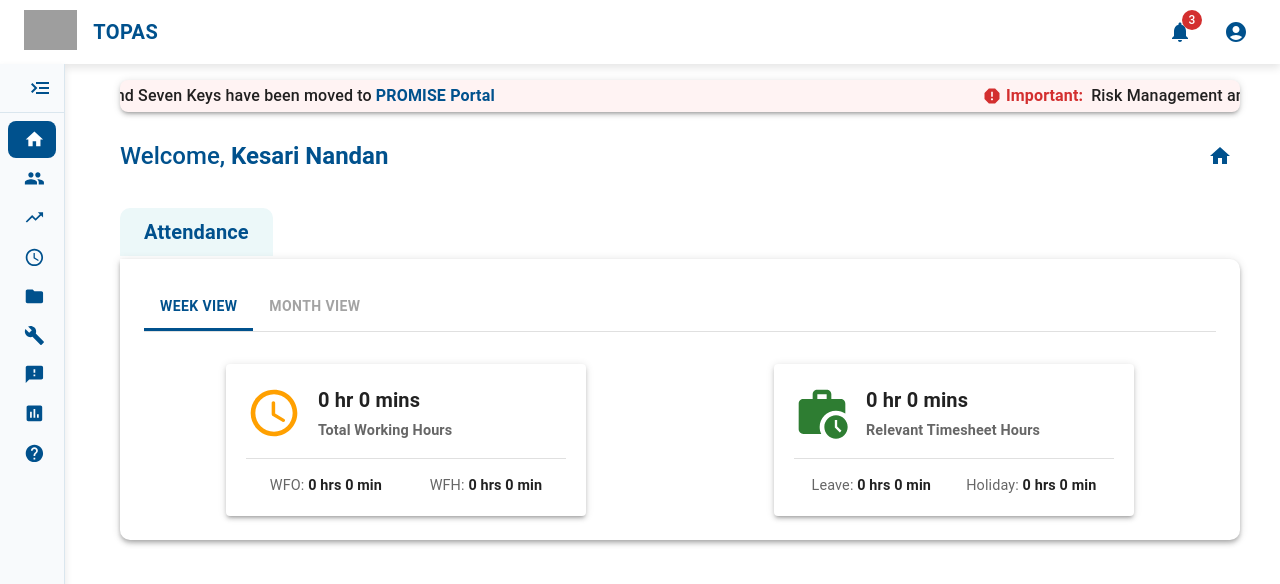
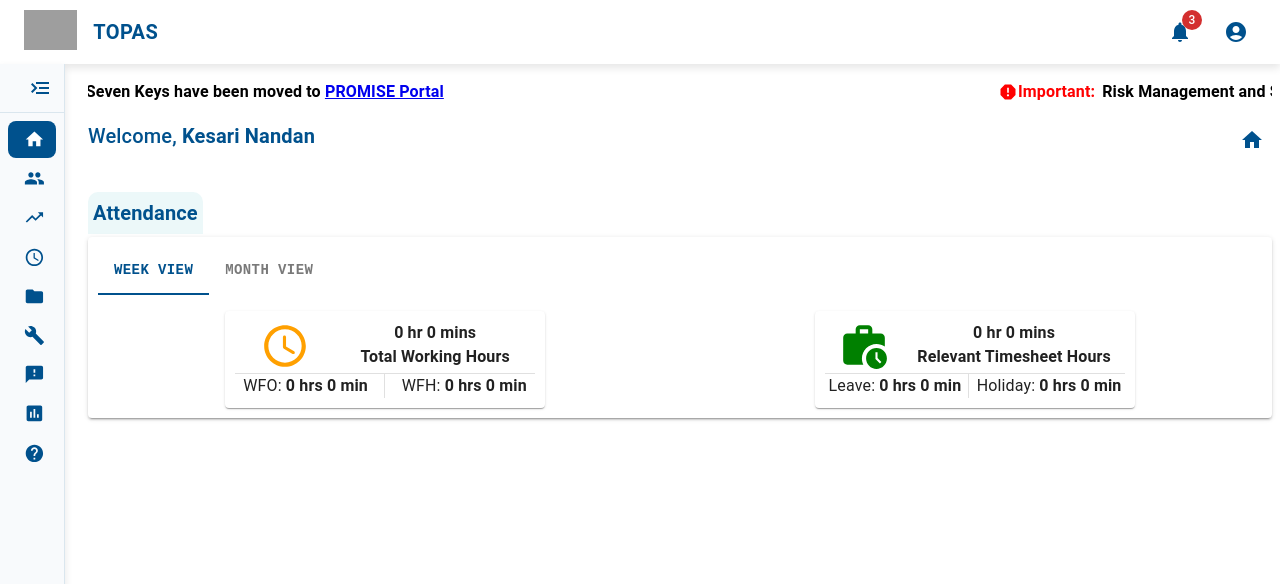
Before and after one commit to KesariIncture/topas-demo, a React (Vite) app: page /topas-demo/dashboard in a window 1280 px wide. Shown: the top 584 px of the page. Built offline with nearby package versions, Linux system fonts and the light colour scheme; grey boxes are pictures that could not be loaded.

Commit message:
Refactor Dashboard layout for improved user experience and visual clarity

```diff
--- a/src/pages/Dashboard.jsx
+++ b/src/pages/Dashboard.jsx
@@ -7,23 +7,16 @@ import {
   Tab,
   Card,
   Divider,
-  Container,
-  Fade,
-  Grow,
 } from "@mui/material";
 import Header from "../components/Header";
 import Sidebar from "../components/Sidebar";
-import {
-  Home,
-  Report,
-  ScheduleRounded,
-  WorkHistoryRounded
-} from "@mui/icons-material";
+import { Home, Report, ScheduleRounded, WorkHistoryRounded } from "@mui/icons-material";
 import Marquee from "react-fast-marquee";
 import { useState } from "react";
 
 function Dashboard() {
   const c1 = "#00518D";
+
   const [tabValue, setTabValue] = useState(0);
 
   const handleChange = (event, newValue) => {
@@ -35,255 +28,182 @@ function Dashboard() {
       <Header />
       <Sidebar />
 
-      <Container
-        sx={{
-          marginLeft: "5rem",
-          marginTop: "5rem",
-          maxWidth: "calc(100% - 5rem) !important",
-          px: { xs: 2, sm: 3, md: 4 }
-        }}
-      >
-        <Fade in timeout={800}>
-          <Box>
-            <Paper
-              elevation={3}
-              sx={{
-                backgroundColor: "#fff3f3",
-                py: 0.5,
-                mb: 3,
-                borderRadius: 2,
-              }}
-            >
-              <Marquee gradientWidth={50}>
-                <Box sx={{ display: "flex", gap: 1, alignItems: "center", px: 2 }}>
+      <Box sx={{ margin: "5rem 0 0 5rem" }}>
+        <Marquee>
+          <Box sx={{ display: "flex", gap: "7px" }}>
             <Typography
               sx={{
-                      color: "error.main",
-                      fontWeight: 600,
+                color: "red",
+                fontWeight: "bold",
                 display: "flex",
                 alignItems: "center",
-                      gap: 0.5,
               }}
             >
               <Report fontSize="small" />
               Important:
             </Typography>
-                  <Typography sx={{ fontWeight: 500 }}>
+            <Typography sx={{ fontWeight: "bold" }}>
               Risk Management and Seven Keys have been moved to{" "}
               <a
                 href="https://promis.cherrywork.com/"
                 target="_blank"
                 rel="noopener noreferrer"
-                      style={{
-                        color: c1,
-                        textDecoration: "none",
-                        fontWeight: 600,
-                        transition: "color 0.2s ease-in-out",
-                      }}
               >
                 PROMISE Portal
               </a>
             </Typography>
           </Box>
         </Marquee>
-            </Paper>
-
         <Box
           sx={{
             display: "flex",
             justifyContent: "space-between",
-                alignItems: "center",
-                mb: 4,
+            marginTop: "1rem",
           }}
         >
-              <Typography
-                variant="h5"
-                sx={{
-                  color: c1,
-                  fontWeight: 500,
-                }}
-              >
-                Welcome, <Box component="span" sx={{ fontWeight: 700 }}>Kesari Nandan</Box>
+          <Typography variant="h6" sx={{ color: c1 }}>
+            Welcome, <b>Kesari Nandan</b>
           </Typography>
           <IconButton
             sx={{
               color: c1,
-                  transition: "all 0.2s ease-in-out",
               "&:hover": {
                 backgroundColor: "rgba(0, 81, 141, 0.1)",
-                    transform: "scale(1.1)",
               },
             }}
           >
             <Home />
           </IconButton>
         </Box>
-
         <Box
           sx={{
             backgroundColor: "#ECF8F9",
             width: "fit-content",
-                px: 3,
-                py: 1,
+            padding: "5px",
+            marginTop: "2rem",
             borderRadius: "10px 10px 0 0",
           }}
         >
-              <Typography variant="h6" sx={{ color: c1, fontWeight: 700 }}>
+          <Typography variant="h6" sx={{ color: c1, fontWeight: "bold" }}>
             Attendance
           </Typography>
         </Box>
-
-            <Paper
-              elevation={4}
-              sx={{
-                mt: "3px",
-                p: 3,
-                borderRadius: "0 10px 10px 10px",
-              }}
-            >
+        <Paper elevation={2} sx={{ marginTop: "3px", padding: "10px" }}>
           <Tabs
             value={tabValue}
             onChange={handleChange}
-                TabIndicatorProps={{
-                  style: {
-                    backgroundColor: c1,
-                    height: 3,
-                  }
-                }}
+            TabIndicatorProps={{ style: { backgroundColor: c1 } }}
             textColor="inherit"
-                sx={{ borderBottom: 1, borderColor: 'divider' }}
           >
-                {['Week View', 'Month View'].map((label, index) => (
             <Tab
-                    key={label}
-                    label={label}
+              label="Week View"
               sx={{
-                      fontWeight: 600,
-                      color: tabValue === index ? c1 : 'text.secondary',
-                      transition: 'color 0.2s ease-in-out',
-                      '&:hover': {
-                        color: c1,
-                      },
+                fontFamily: "monospace",
+                fontWeight: "bold",
+                color: tabValue === 0 ? c1 : "inherit",
               }}
             />
-                ))}
+            <Tab
+              label="Month View"
+              sx={{
+                fontFamily: "monospace",
+                fontWeight: "bold",
+                color: tabValue === 1 ? c1 : "inherit",
+              }}
+            />
           </Tabs>
-
           <Box
             sx={{
-                  mt: 4,
+              marginTop: "1rem",
               display: "flex",
               justifyContent: {
                 xs: "center",
                 md: "space-around",
+                sm: "space-around",
               },
               flexDirection: {
                 xs: "column",
                 sm: "row",
               },
-                  gap: 3,
-                  alignItems: "center",
-                }}
-              >
-                {[
-                  {
-                    icon: <ScheduleRounded sx={{ color: "#FFA000", fontSize: 56 }} />,
-                    title: "Total Working Hours",
-                    hours: "0 hr 0 mins",
-                    details: [
-                      { label: "WFO", value: "0 hrs 0 min" },
-                      { label: "WFH", value: "0 hrs 0 min" },
-                    ],
+              gap: {
+                xs: 2,
+                sm: 2,
               },
-                  {
-                    icon: <WorkHistoryRounded sx={{ color: "success.main", fontSize: 56 }} />,
-                    title: "Relevant Timesheet Hours",
-                    hours: "0 hr 0 mins",
-                    details: [
-                      { label: "Leave", value: "0 hrs 0 min" },
-                      { label: "Holiday", value: "0 hrs 0 min" },
-                    ],
-                  },
-                ].map((item, index) => (
-                  <Grow
-                    key={item.title}
-                    in
-                    timeout={1000 + (index * 200)}
-                  >
-                    <Card
-                      elevation={3}
-                      sx={{
-                        width: {
-                          xs: "100%",
-                          sm: 320,
-                        },
-                        p: 2.5,
-                        transition: "transform 0.2s ease-in-out, box-shadow 0.2s ease-in-out",
-                        "&:hover": {
-                          transform: "translateY(-4px)",
-                          boxShadow: 8,
+              alignItems: {
+                xs: "center",
               },
             }}
           >
-                      <Box sx={{
-                        display: "flex",
-                        alignItems: "center",
-                        gap: 2,
-                        mb: 2,
-                      }}>
-                        {item.icon}
-                        <Box sx={{ textAlign: "left" }}>
-                          <Typography variant="h6" sx={{ fontWeight: 700, mb: 0.5 }}>
-                            {item.hours}
-                          </Typography>
-                          <Typography
+            <Card
               sx={{
-                              fontWeight: 600,
-                              color: "text.secondary",
-                              fontSize: "0.9rem",
+                width: {
+                  xs: "fit-content",
+                  md: 300,
+                },
+                padding: "10px",
               }}
             >
-                            {item.title}
+              <Box sx={{ display: "flex", justifyContent: "space-around" }}>
+                <ScheduleRounded style={{ color: "#FFA000", fontSize: 50 }} />{" "}
+                <Box
+                  sx={{
+                    display: "flex",
+                    flexDirection: "column",
+                    textAlign: "center",
+                  }}
+                >
+                  <Typography sx={{ fontWeight: "bold" }}>
+                    0 hr 0 mins
+                  </Typography>
+                  <Typography sx={{ fontWeight: "bold" }}>
+                    Total Working Hours
                   </Typography>
                 </Box>
               </Box>
-                      <Divider sx={{ my: 2 }} />
-                      <Box sx={{
-                        display: "flex",
-                        justifyContent: "space-around",
-                        alignItems: "center",
-                      }}>
-                        {item.details.map((detail, idx) => (
-                          <Box key={detail.label}>
-                            <Typography
+              <Divider sx = {{marginTop: "2px"}}/>
+              <Box sx = {{display: "flex", justifyContent: "space-around", gap: {xs: 2, md: 0},}}>
+                  <Typography>WFO: <b>0 hrs 0 min</b></Typography>
+                  <Divider orientation="vertical"  flexItem/>
+                  <Typography>WFH: <b>0 hrs 0 min</b></Typography>
+              </Box>
+            </Card>
+
+            <Card
               sx={{
-                                color: "text.secondary",
-                                fontSize: "0.9rem",
+                width: {
+                  xs: "fit-content",
+                  md: 300,
+                },
+                padding: "10px",
               }}
             >
-                              {detail.label}:{" "}
-                              <Box component="span" sx={{ fontWeight: 600, color: "text.primary" }}>
-                                {detail.value}
+              <Box sx={{ display: "flex", justifyContent: "space-around" }}>
+                <WorkHistoryRounded style={{ color: "green", fontSize: 50 }} />{" "}
+                <Box
+                  sx={{
+                    display: "flex",
+                    flexDirection: "column",
+                    textAlign: "center",
+                  }}
+                >
+                  <Typography sx={{ fontWeight: "bold" }}>
+                    0 hr 0 mins
+                  </Typography>
+                  <Typography sx={{ fontWeight: "bold" }}>
+                  Relevant Timesheet Hours
+                  </Typography>
                 </Box>
-                            </Typography>
-                            {idx < item.details.length - 1 && (
-                              <Divider
-                                orientation="vertical"
-                                flexItem
-                                sx={{ mx: 2 }}
-                              />
-                            )}
               </Box>
-                        ))}
+              <Divider sx = {{marginTop: "2px"}}/>
+              <Box sx = {{display: "flex", justifyContent: "space-around", gap: {xs: 2, md: 0},}}>
+                  <Typography>Leave: <b>0 hrs 0 min</b></Typography>
+                  <Divider orientation="vertical"  flexItem/>
+                  <Typography>Holiday: <b>0 hrs 0 min</b></Typography>
               </Box>
             </Card>
-                  </Grow>
-                ))}
           </Box>
         </Paper>
       </Box>
-        </Fade>
-      </Container>
     </>
   );
 }
```
Lines whose indentation alone changed are shown as unchanged.
